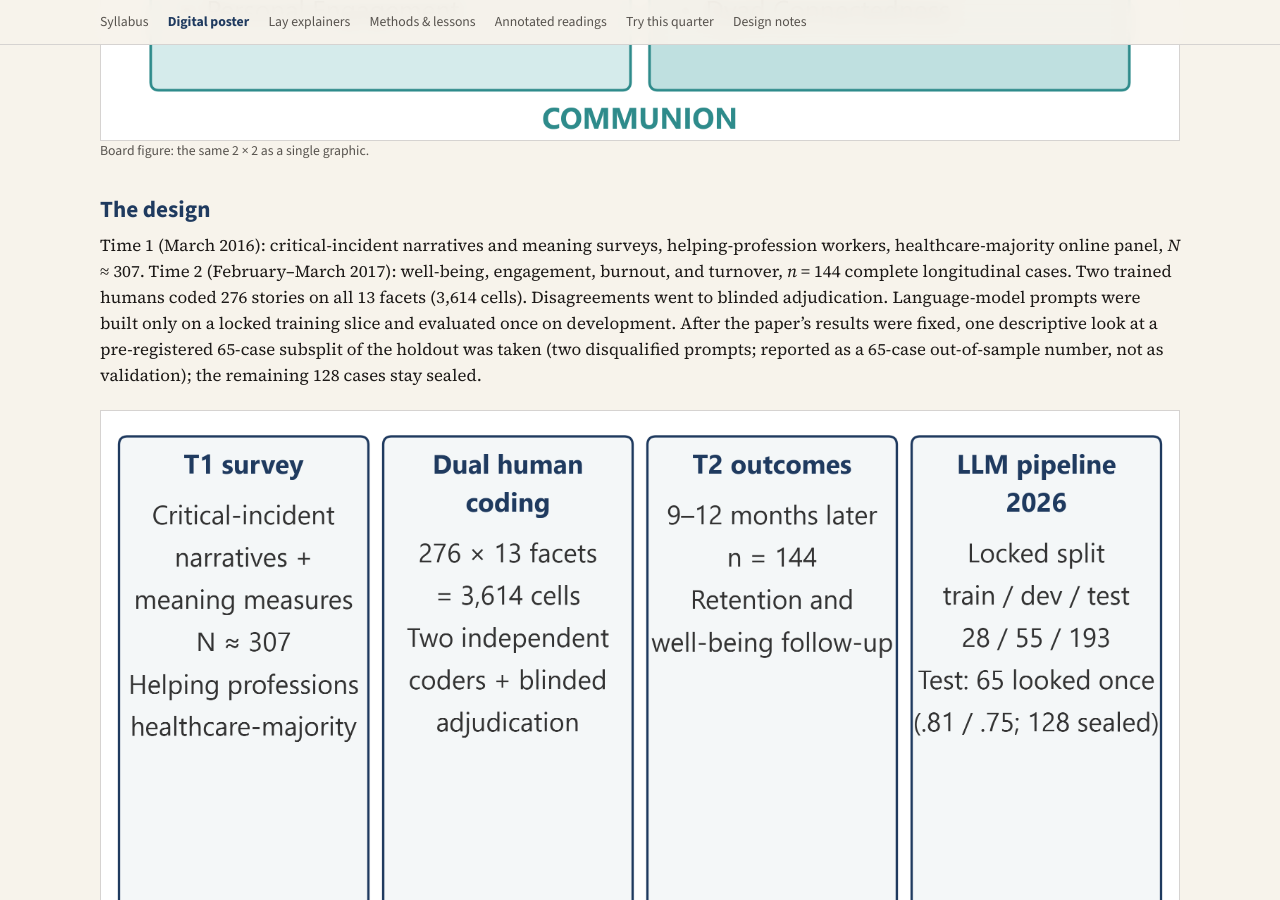
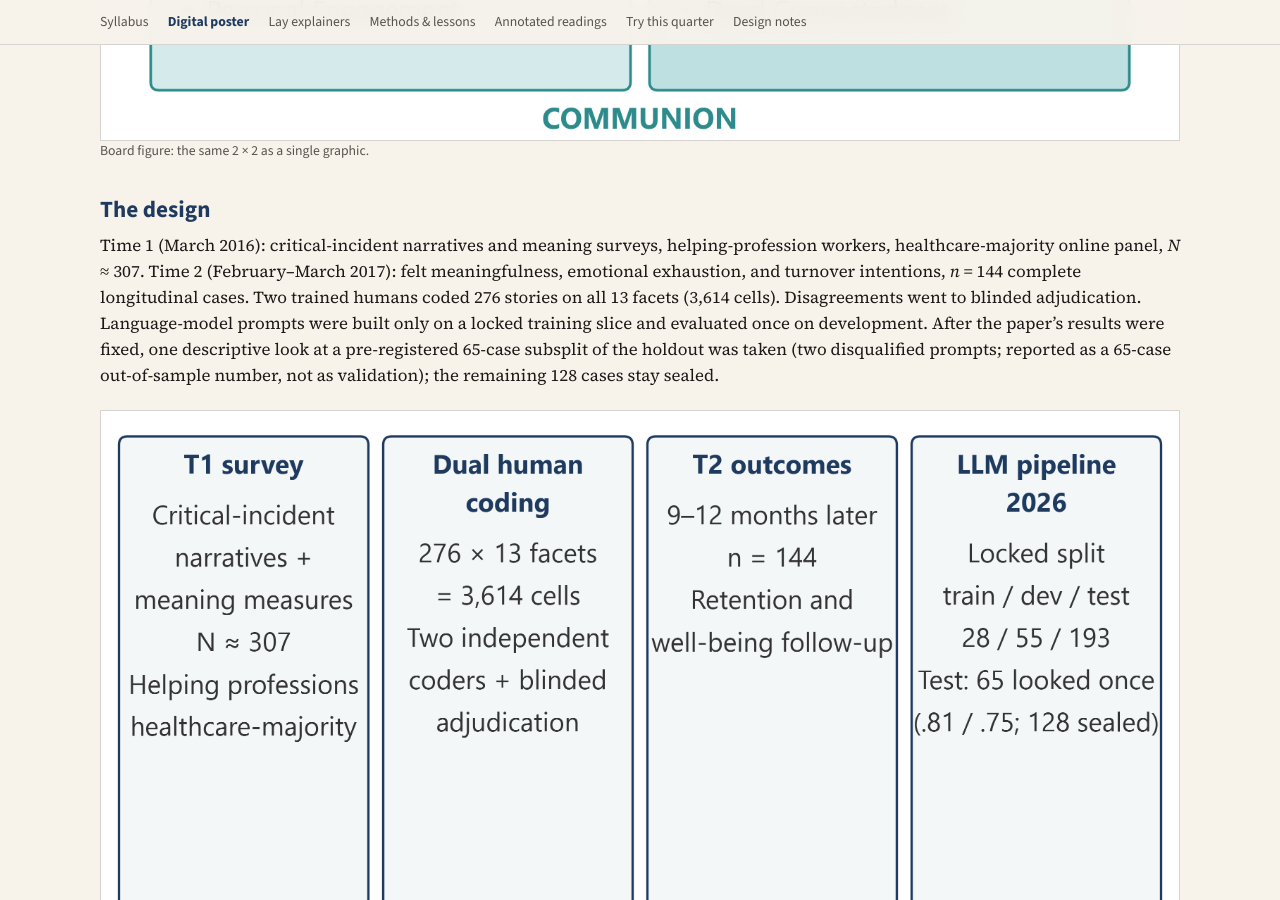
Before and after one commit to mjmonnot/mjmonnot.github.io, a Jekyll site: the page lec-2026/poster.html, which Jekyll copies as it is, in a window 1280 px wide and 900 px high, scrolled down 2317 px. Built offline with Jekyll 4.4.1, drawn with Linux system fonts in a browser that asks for light colours.

Commit message:
lec-2026: align with manuscript v31 (registered outcomes named; test-A others-directed .746/.770; completion counts)

```diff
--- a/lec-2026/index.html
+++ b/lec-2026/index.html
@@ -77,7 +77,7 @@
       <h3>Solid enough to say out loud</h3>
       <ul class="clean">
         <li>Human coders agreed on agency (.93) and others-directed meaning (.84). They did not agree on communion (.48) or self-directed meaning (.52).</li>
-        <li>No engineered prompt met the standard set for acceptance. Study 1 stayed on human codes. No test case was scored before those results were fixed; one later 65-case descriptive look landed where dev did (agency .81, others-directed .75–.77, both prompts still disqualified), the screen for scoring the remaining 128 cases was not met, and those 128 stay sealed.</li>
+        <li>No engineered prompt met the standard set for acceptance. Study 1 stayed on human codes. No test case was scored before those results were fixed; one later 65-case descriptive look landed where dev did (agency .81, others-directed .746–.770, both prompts still disqualified), the screen for scoring the remaining 128 cases was not met, and those 128 stay sealed.</li>
         <li>The six registered next-year predictions returned estimates near zero; equivalence held at |β| = .30 for three of five single-coefficient tests. Bayes factor on next-year meaningfulness: BF<sub>01</sub> = 481.5.</li>
         <li>The same codes tracked concurrent self-reported meaningfulness.</li>
         <li>Nurses did not talk about AI (seven events in 7,709 posts, none after 2021). They talked about ratios, metrics, and charting, at a flat one post in twenty for ten years. What rose was a sense of lacking control (+4 points), with a template-change caveat.</li>
--- a/lec-2026/poster.html
+++ b/lec-2026/poster.html
@@ -76,7 +76,7 @@
   </figure>
 
   <h2>The design</h2>
-  <p>Time 1 (March 2016): critical-incident narratives and meaning surveys, helping-profession workers, healthcare-majority online panel, <em>N</em> ≈ 307. Time 2 (February–March 2017): well-being, engagement, burnout, and turnover, <em>n</em> = 144 complete longitudinal cases. Two trained humans coded 276 stories on all 13 facets (3,614 cells). Disagreements went to blinded adjudication. Language-model prompts were built only on a locked training slice and evaluated once on development. After the paper’s results were fixed, one descriptive look at a pre-registered 65-case subsplit of the holdout was taken (two disqualified prompts; reported as a 65-case out-of-sample number, not as validation); the remaining 128 cases stay sealed.</p>
+  <p>Time 1 (March 2016): critical-incident narratives and meaning surveys, helping-profession workers, healthcare-majority online panel, <em>N</em> ≈ 307. Time 2 (February–March 2017): felt meaningfulness, emotional exhaustion, and turnover intentions, <em>n</em> = 144 complete longitudinal cases. Two trained humans coded 276 stories on all 13 facets (3,614 cells). Disagreements went to blinded adjudication. Language-model prompts were built only on a locked training slice and evaluated once on development. After the paper’s results were fixed, one descriptive look at a pre-registered 65-case subsplit of the holdout was taken (two disqualified prompts; reported as a 65-case out-of-sample number, not as validation); the remaining 128 cases stay sealed.</p>
   <figure>
     <img src="assets/fig_timeline.png" alt="Four-step study design timeline" style="width:100%;height:auto">
     <figcaption>Locked split: train ~10% / development ~20% / sealed test ~70%.</figcaption>
```
